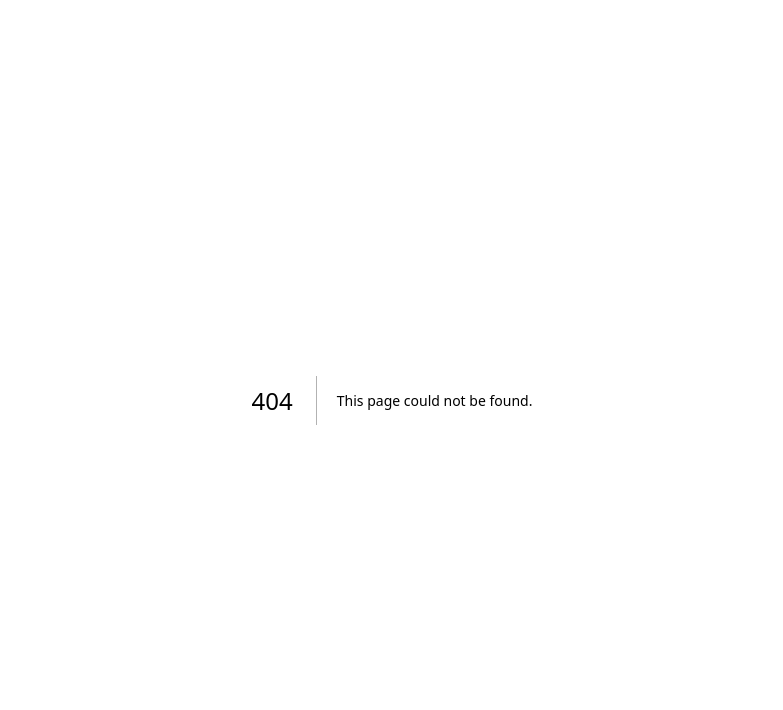
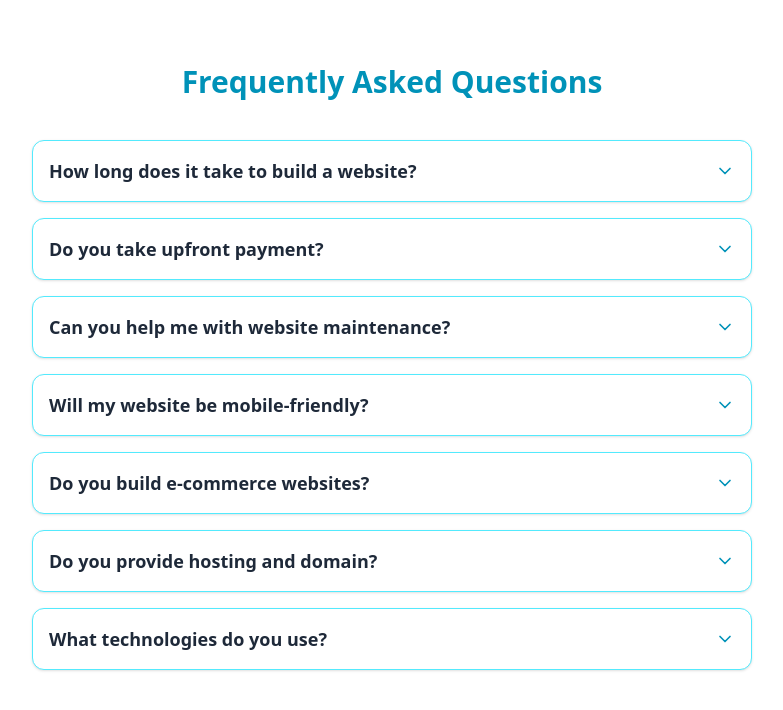
Before and after one commit to Brown-Oziomachi/Brown-Code-, a Next.js app: page /faq in a window 1280 px wide. Before the commit this address had no page. Shown: the top 710 px of the page, without its empty margins (248-1031 px from the left). Built offline with nearby package versions, Linux system fonts and the light colour scheme.

Commit message:
latest change

```diff
--- /dev/null
+++ b/app/faq/page.js
@@ -0,0 +1,85 @@
+"use client";
+
+import { useState } from "react";
+import { ChevronDown } from "lucide-react";
+
+export default function FAQSection() {
+    const faqs = [
+        {
+            question: "How long does it take to build a website?",
+            answer:
+                "Starter: 2–3 days. Standard: 4–7 days. Premium: 1–3 weeks depending on features.",
+        },
+        {
+            question: "Do you take upfront payment?",
+            answer: "Yes. I take 50% upfront and 50% upon completion.",
+        },
+        {
+            question: "Can you help me with website maintenance?",
+            answer:
+                "Yes. I offer monthly maintenance plans starting from ₦15,000 per month.",
+        },
+        {
+            question: "Will my website be mobile-friendly?",
+            answer:
+                "Absolutely. All websites I build are fully responsive for all devices.",
+        },
+        {
+            question: "Do you build e-commerce websites?",
+            answer:
+                "Yes. I build complete e-commerce platforms with admin panel, cart, products, and payment integrations.",
+        },
+        {
+            question: "Do you provide hosting and domain?",
+            answer:
+                "I can guide you, but you will purchase your domain/hosting yourself so you fully own it.",
+        },
+        {
+            question: "What technologies do you use?",
+            answer:
+                "Next.js, React, Tailwind CSS, Firebase, MongoDB, Node.js, and Vercel hosting.",
+        },
+    ];
+
+    const [openIndex, setOpenIndex] = useState(null);
+
+    const toggleFAQ = (index) => {
+        setOpenIndex(openIndex === index ? null : index);
+    };
+
+    return (
+        <div className="max-w-3xl mx-auto px-6 py-16">
+            <h2 className="text-3xl font-bold text-cyan-600 text-center mb-10">
+                Frequently Asked Questions
+            </h2>
+
+            <div className="space-y-4">
+                {faqs.map((faq, index) => (
+                    <div
+                        key={index}
+                        className="border border-cyan-300 rounded-xl p-4 bg-white shadow-sm"
+                    >
+                        <button
+                            onClick={() => toggleFAQ(index)}
+                            className="w-full flex justify-between items-center text-left"
+                        >
+                            <span className="text-lg font-semibold text-gray-800">
+                                {faq.question}
+                            </span>
+                            <ChevronDown
+                                className={`w-5 h-5 text-cyan-600 transition-transform duration-300 ${openIndex === index ? "rotate-180" : ""
+                                    }`}
+                            />
+                        </button>
+
+                        {openIndex === index && (
+                            <p className="mt-3 text-gray-600 border-t border-cyan-200 pt-3">
+                                {faq.answer}
+                            </p>
+                        )}
+                    </div>
+                ))}
+            </div>
+        </div>
+    );
+}
--- a/app/news/[id]/page.js
+++ b/app/news/[id]/page.js
@@ -234,7 +234,7 @@ export default function NewsDetails() {
                         transition={{ delay: 0.3 }}
                         className="mb-6 flex items-center gap-2"
                     >
-                        <Link href="/contact" className="text-sm font-semibold mr-4 text-gray-800 dark:text-gray-200">
+                        <Link href="/about" className="text-sm font-semibold mr-4 text-gray-800 dark:text-gray-200">
                         <p className="text-sm font-semibold mb-1 text-cyan-600">BROWN CODE</p>
                         </Link>
                         <div className="text-cyan-600">|</div>
```
